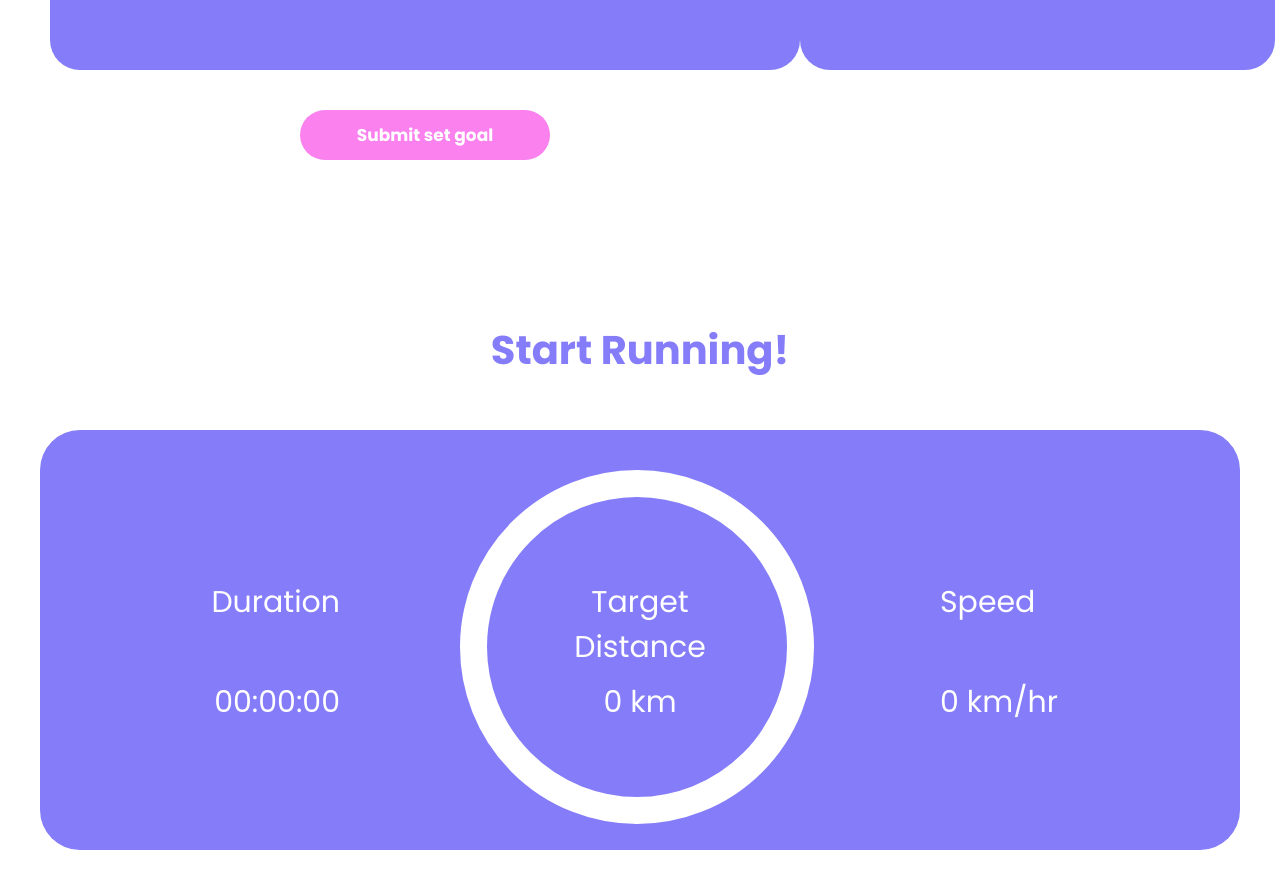
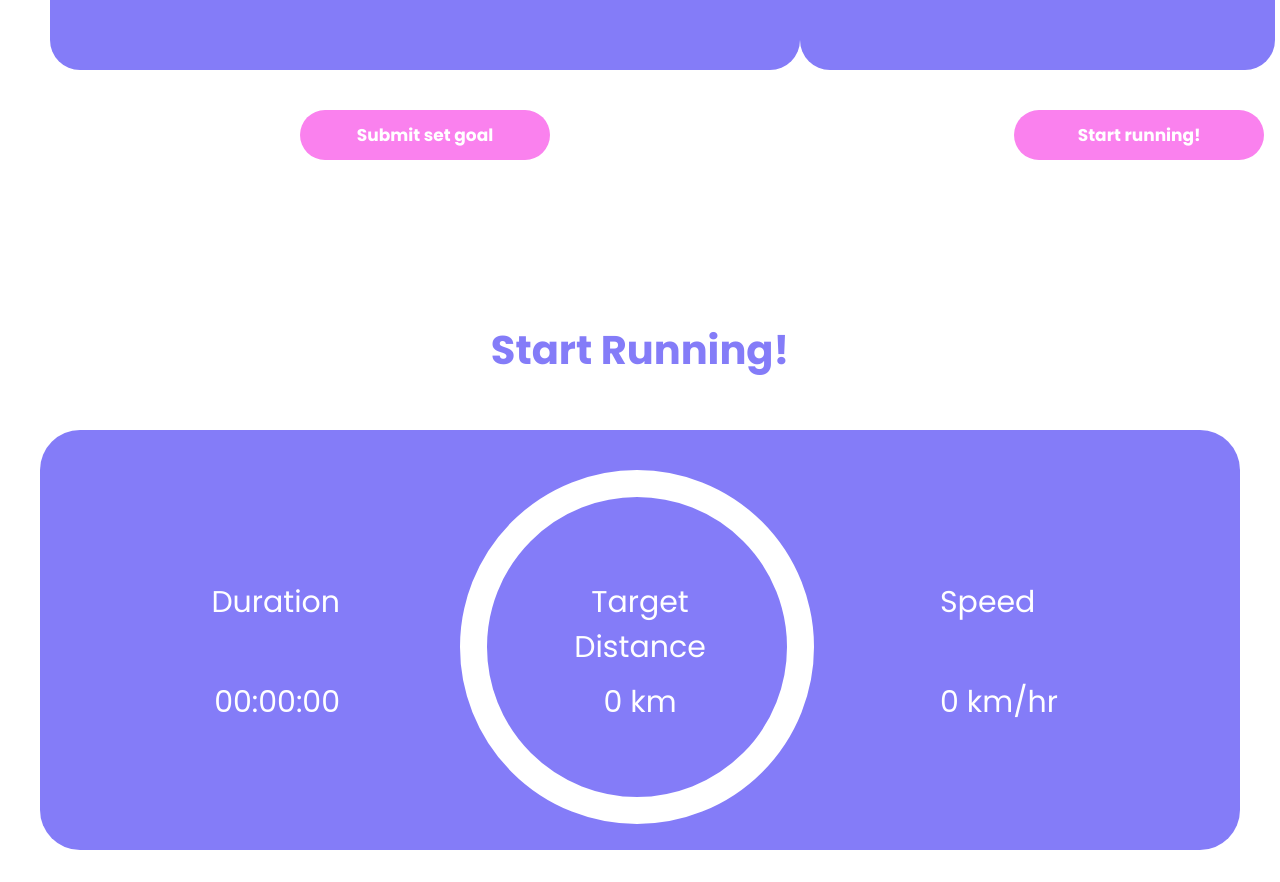
Before and after one commit to jazzy-gip/DECO2017_A3, a website: page public/index.html in a window 1280 px wide. Shown: the part 2695-3577 px from the top of the page. Drawn offline with Linux system fonts and the light colour scheme.

Commit message:
Implemented a 'start running!' button  to trigger the website to scroll to the next page where the recorded user data is displayed onto the live tracker

```diff
--- a/public/index.html
+++ b/public/index.html
@@ -170,6 +170,7 @@
 
     <div>
         <button class="submitGoalButton">Submit set goal</button>
+        <button class="startGoalButton">Start running!</button>
     </div>
 </section>
     <div id="startRunningPage">
--- a/public/style.css
+++ b/public/style.css
@@ -460,6 +460,43 @@ body{
     transition: 0.1s;
 }
 
+.startGoalButton {
+    width: 250px;
+    height: 50px;
+    background-color: #FA81EE;
+    color: white;
+    font-size: 17px;
+    font-family: 'Poppins', sans-serif;
+    font-weight: 900;
+    border-radius: 30px;
+    border: none;
+    position: relative;
+    top: 40px;
+    left: 760px;
+    cursor: pointer;
+    transition: 0.3s;
+}
+
+.startGoalButton:hover {
+    width: 270px;
+    height: 60px;
+    font-size: 19px;
+    position: relative;
+    top: 30px;
+    left: 760px;
+}
+
+.startGoalButton:active {
+    width: 270px;
+    height: 60px;
+    font-size: 19px;
+    position: relative;
+    top: 30px;
+    left: 760px;
+    background-color: #CA47BD;
+    transition: 0.1s;
+}
+
 .noActivity {
     width: 425px;
     height: 100px;
```
